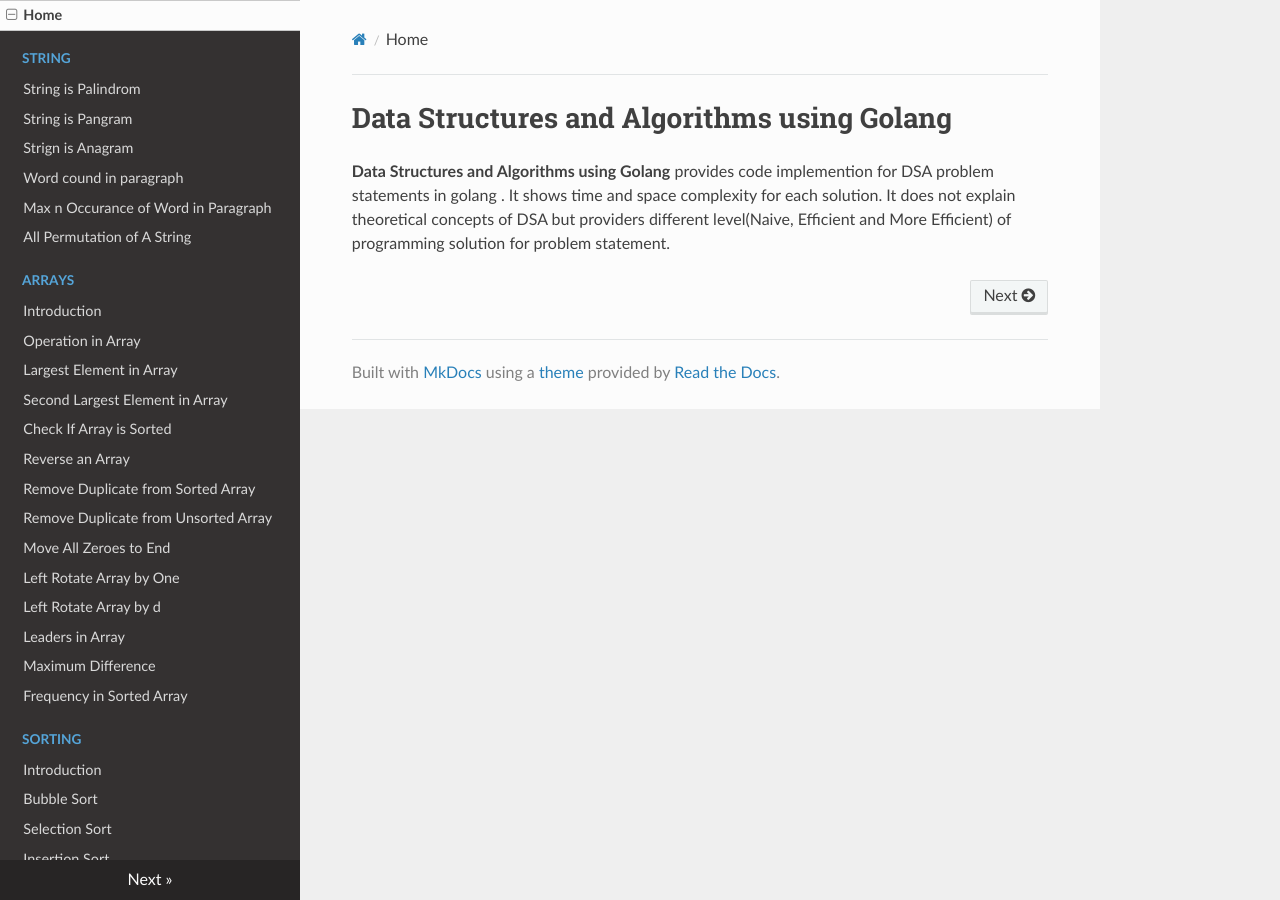
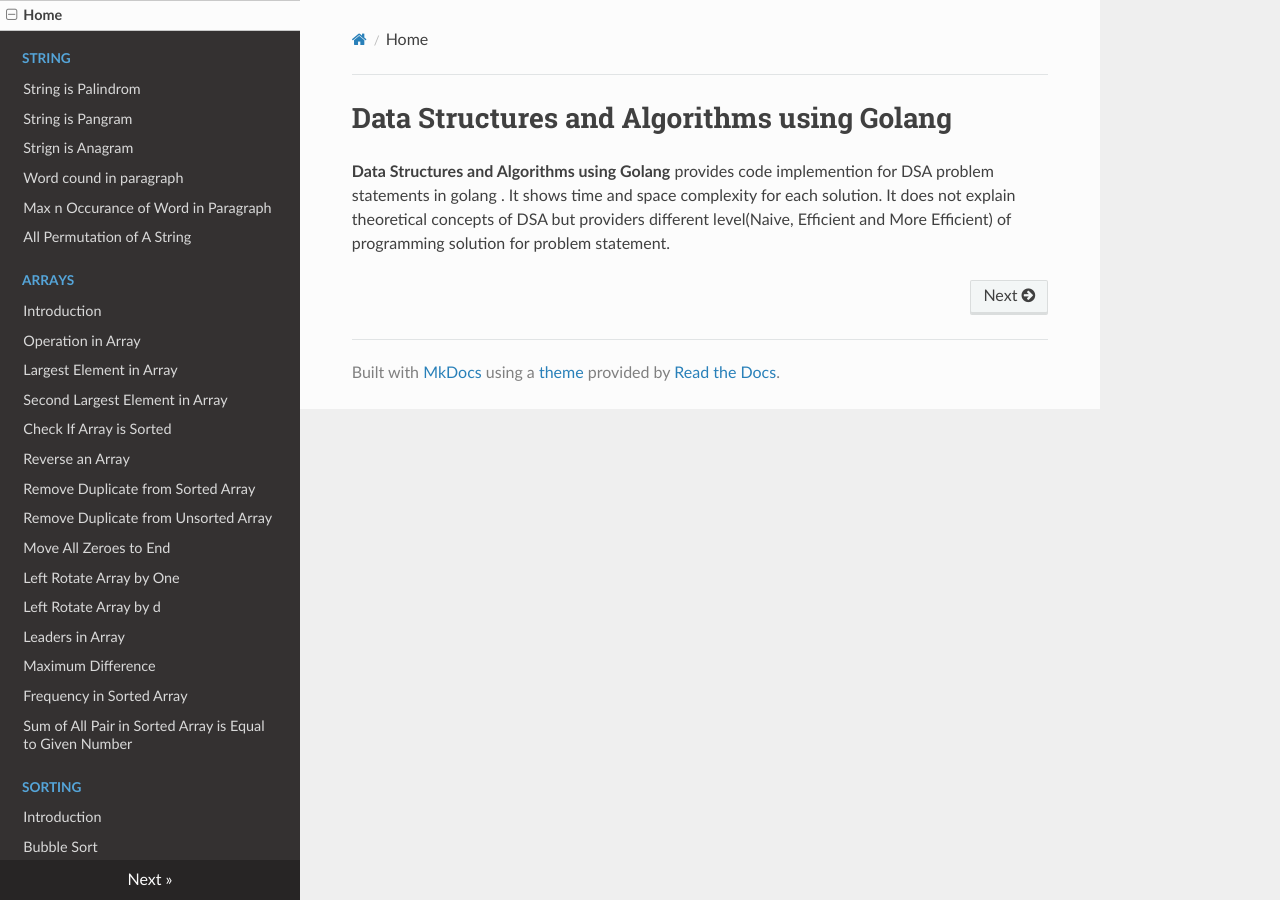
Before and after one commit to prithvipal/golang-dsa, an MkDocs documentation site: the page built from docs/index.md, in a window 1280 px wide. Built offline with MkDocs 1.6.1, drawn with Linux system fonts in a browser that asks for light colours; nearby versions of some CDN libraries.

Commit message:
sum_of_all_pair_in_sorted_array_is_equal_to_given_number.md

```diff
--- a/mkdocs.yml
+++ b/mkdocs.yml
@@ -23,6 +23,7 @@ nav:
         - Leaders in Array: array/leaders_in_array.md
         - Maximum Difference: array/maximum_difference.md
         - Frequency in Sorted Array: array/frequency_sorted_array.md
+        - Sum of All Pair in Sorted Array is Equal to Given Number: array/sum_of_all_pair_in_sorted_array_is_equal_to_given_number.md
     - Sorting:
         - Introduction: sorting/introduction.md
         - Bubble Sort: sorting/bubble_sort.md
```
